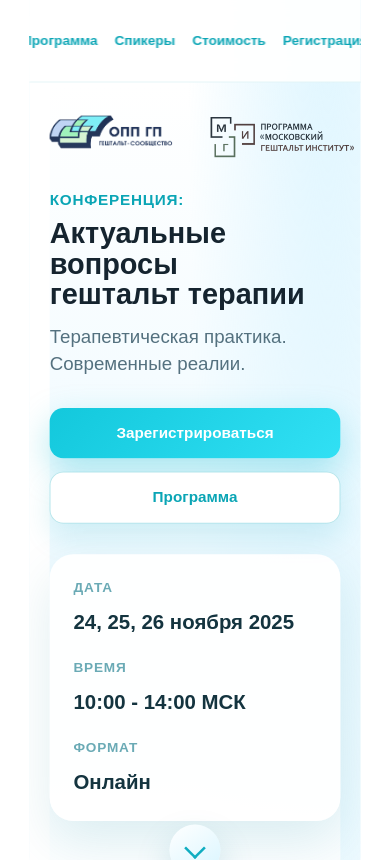
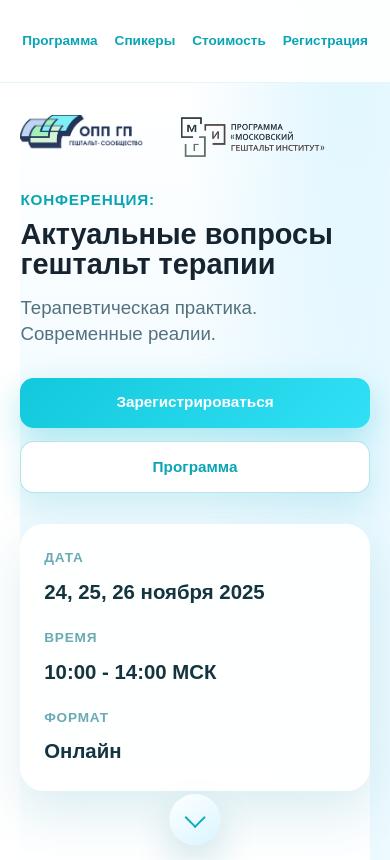
Before and after one commit to nanohit/gestalt, a Next.js app: page / in a window 390 px wide. Shown: the top 860 px of the page. Built offline with nearby package versions, Linux system fonts and the light colour scheme; a web font is replaced by a local one.

Commit message:
Replace transform scale with zoom for better mobile scaling

```diff
--- a/app/page.module.css
+++ b/app/page.module.css
@@ -688,8 +688,7 @@
 
 @media (max-width: 900px) {
   .page {
-    transform: scale(0.85);
-    transform-origin: top center;
+    zoom: 0.85;
   }
 
   .headerContainer {
```
